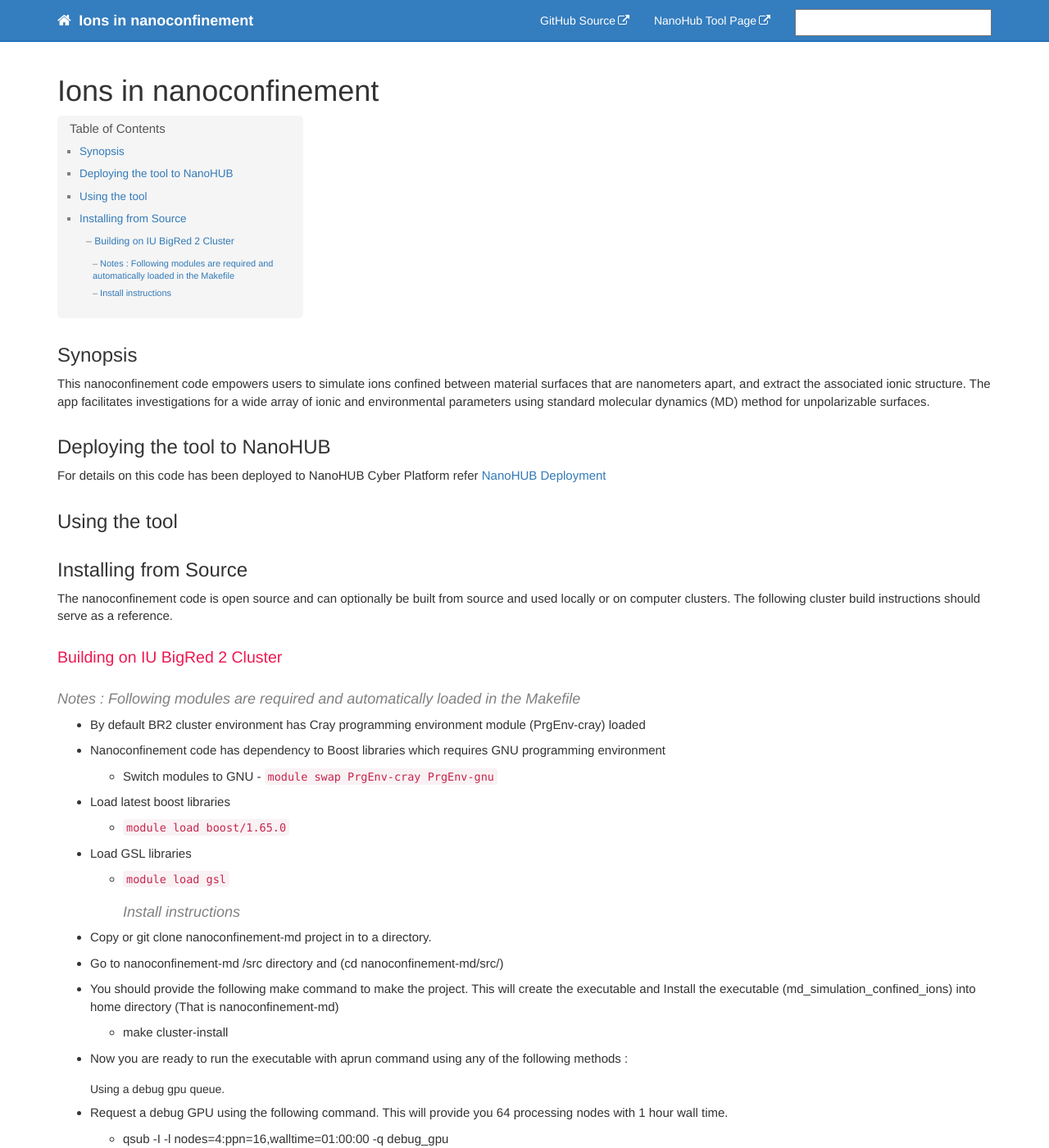
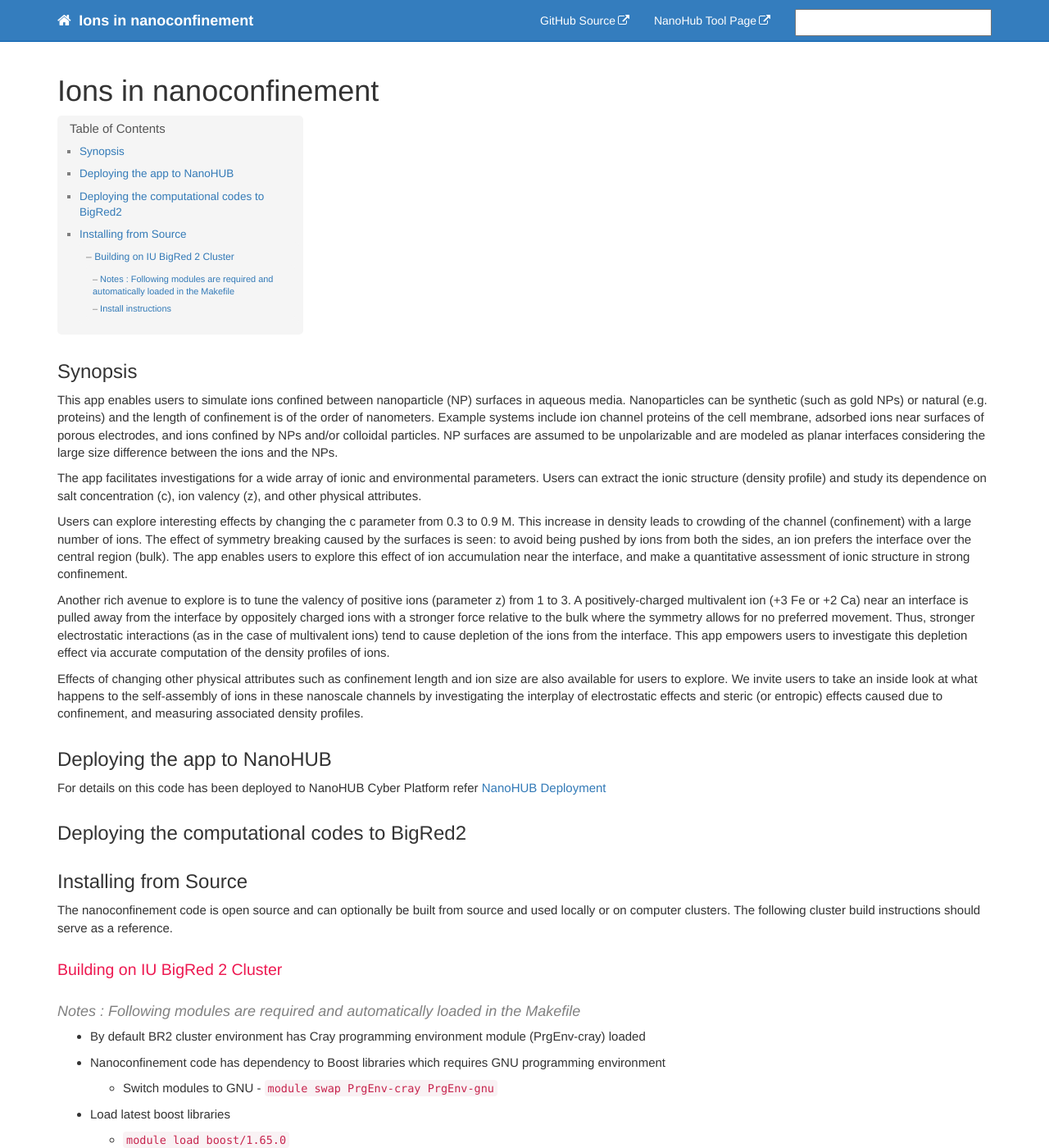
Before and after one commit to softmaterialslab/nanoconfinement-md, a Jekyll site: the page built from docs/index.md, in a window 1280 px wide and 1400 px high. Shown: the whole window at 82% size. Built offline with Jekyll 4.4.1, drawn with Linux system fonts in a browser that asks for light colours; nearby versions of some CDN libraries; our own code applies the rules of GitHub Pages for plain Markdown files; comment, search, counter and statistics services are not loaded.

Commit message:
Update index.md

```diff
--- a/docs/index.md
+++ b/docs/index.md
@@ -8,12 +8,20 @@
 
 ## Synopsis
 
-This nanoconfinement code empowers users to simulate ions confined between material surfaces that are nanometers apart, and extract the associated ionic structure. The app facilitates investigations for a wide array of ionic and environmental parameters using standard molecular dynamics (MD) method for unpolarizable surfaces.
+This app enables users to simulate ions confined between nanoparticle (NP) surfaces in aqueous media. Nanoparticles can be synthetic (such as gold NPs) or natural (e.g. proteins) and the length of confinement is of the order of nanometers. Example systems include ion channel proteins of the cell membrane, adsorbed ions near surfaces of porous electrodes, and ions confined by NPs and/or colloidal particles. NP surfaces are assumed to be unpolarizable and are modeled as planar interfaces considering the large size difference between the ions and the NPs.
 
-## Deploying the tool to NanoHUB
+The app facilitates investigations for a wide array of ionic and environmental parameters. Users can extract the ionic structure (density profile) and study its dependence on salt concentration (c), ion valency (z), and other physical attributes.
+
+Users can explore interesting effects by changing the c parameter from 0.3 to 0.9 M. This increase in density leads to crowding of the channel (confinement) with a large number of ions. The effect of symmetry breaking caused by the surfaces is seen: to avoid being pushed by ions from both the sides, an ion prefers the interface over the central region (bulk). The app enables users to explore this effect of ion accumulation near the interface, and make a quantitative assessment of ionic structure in strong confinement.
+
+Another rich avenue to explore is to tune the valency of positive ions (parameter z) from 1 to 3. A positively-charged multivalent ion (+3 Fe or +2 Ca) near an interface is pulled away from the interface by oppositely charged ions with a stronger force relative to the bulk where the symmetry allows for no preferred movement. Thus, stronger electrostatic interactions (as in the case of multivalent ions) tend to cause depletion of the ions from the interface. This app empowers users to investigate this depletion effect via accurate computation of the density profiles of ions.
+
+Effects of changing other physical attributes such as confinement length and ion size are also available for users to explore. We invite users to take an inside look at what happens to the self-assembly of ions in these nanoscale channels by investigating the interplay of electrostatic effects and steric (or entropic) effects caused due to confinement, and measuring associated density profiles.
+
+## Deploying the app to NanoHUB
 For details on this code has been deployed to NanoHUB Cyber Platform refer [NanoHUB Deployment](nanohub_deployment)
 
-## Using the tool
+## Deploying the computational codes to BigRed2
 
 ## Installing from Source
 
```
